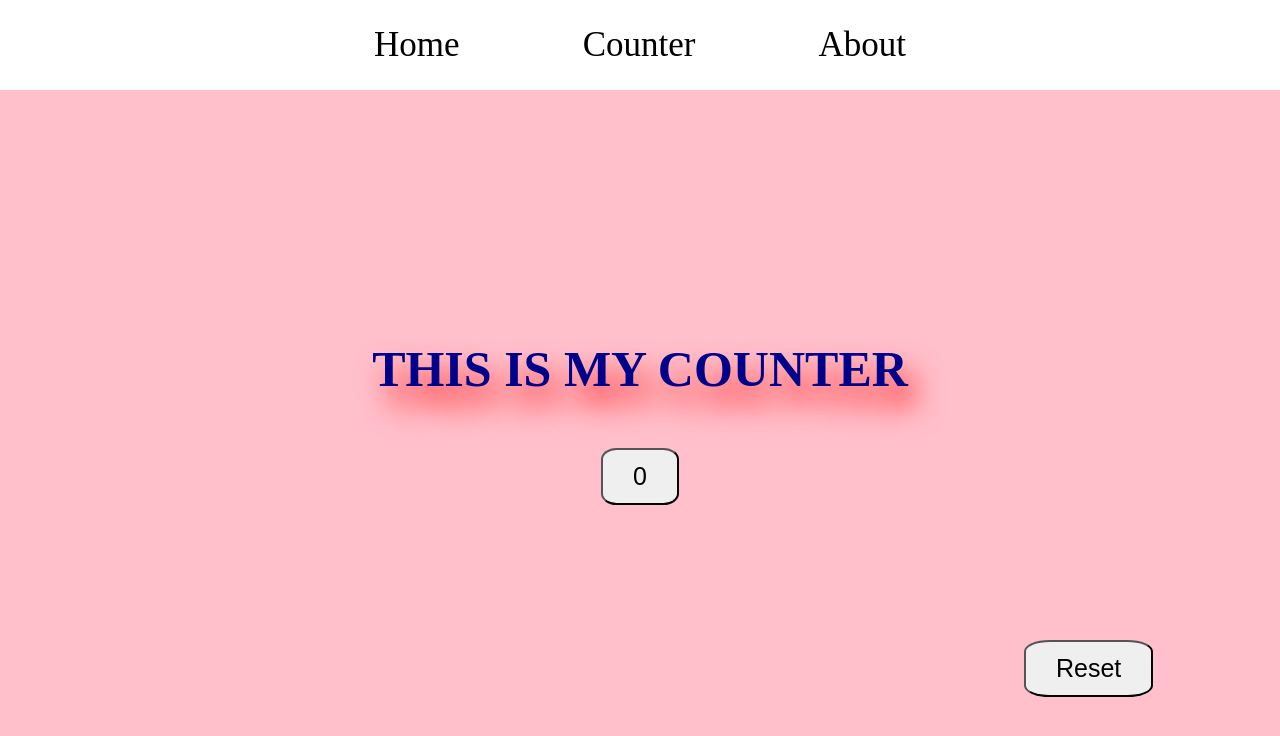
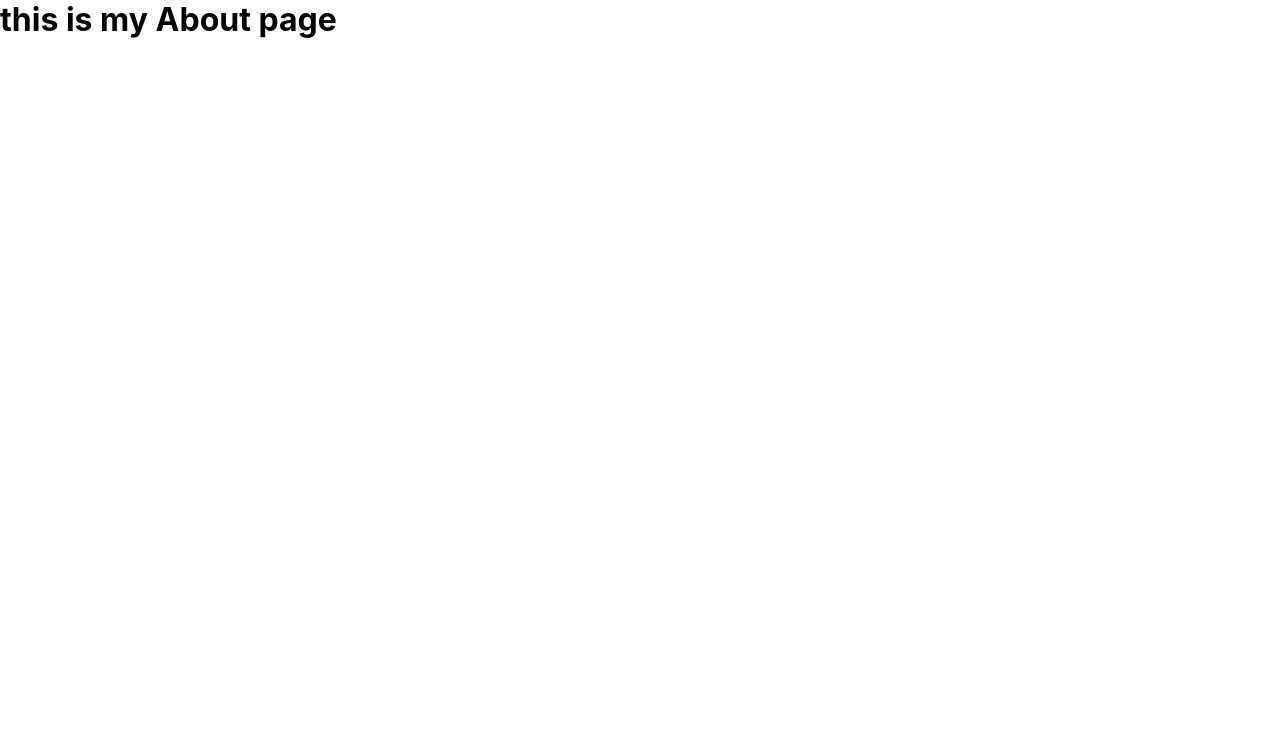
Before and after one commit to abdulmoiz65/React, a React (Create React App) app in the folder firstapplication/: page /about in a window 1280 px wide. Shown: the top 736 px of the page. Built offline with nearby package versions, Linux system fonts and the light colour scheme.

Commit message:
learn react router dom

```diff
--- a/firstapplication/package.json
+++ b/firstapplication/package.json
@@ -8,7 +8,8 @@
     "@testing-library/user-event": "^13.5.0",
     "react": "^18.3.1",
     "react-dom": "^18.3.1",
-    "react-scripts": "5.0.1",
+    "react-router-dom": "^6.23.1",
+    "react-scripts": "^5.0.1",
     "web-vitals": "^2.1.4"
   },
   "scripts": {
--- a/firstapplication/src/App.jsx
+++ b/firstapplication/src/App.jsx
@@ -1,21 +1,27 @@
 import React from "react";
+import { Routes , Route} from "react-router-dom";
 import "./App.css";
-
 import "./project.css";
+import Home from "./Components/home";
+import About from "./Components/About";
 import Header from "./Components/header";
 import Counter from "./Components/counter";
 
+function App() {
 
-function App(){
 
-   return(
-    <>
-    <div className="Main">
-    <Header />
-    <Counter />
-    </div>
-    </>
+    return (
+        <>
+        <Routes>
 
-   );
+        <Route path="" element = {<Header />} />
+        <Route path="/Home" element = {<Home />} />
+        <Route path="/about" element = {<About />} />
+        <Route path="/counter" element = {<Counter />} />
+
+        </Routes>
+        </>
+    );
 }
+
 export default App;
--- /dev/null
+++ b/firstapplication/src/Components/About.jsx
@@ -0,0 +1,10 @@
+import React from "react";
+
+function About()
+{
+    return(
+        <h1>this is my About page</h1>
+    )
+}
+
+export default About;
--- a/firstapplication/src/Components/header.js
+++ /dev/null
@@ -1,17 +0,0 @@
-import React from "react";
-import "../project.css";
-
-function Header() {
-    return(
-       <div className="myheader">
-            <ul>
-                <li>Home</li>
-                <li>Counter</li>
-                <li>About</li>
-            </ul>
-       </div>
-    );
-
-}
-
-export default Header;
--- /dev/null
+++ b/firstapplication/src/Components/header.jsx
@@ -0,0 +1,18 @@
+import React from "react";
+import { Link } from "react-router-dom";
+import "../project.css";
+
+function Header() {
+    return(
+       <div className="myheader">
+            <ul>
+               <Link to="/home"> <li>Home</li> </Link>
+               <Link to="/counter"> <li>Counter</li></Link>
+               <Link to="/about"> <li>About</li> </Link>
+            </ul>
+       </div>
+    );
+
+}
+
+export default Header;
--- /dev/null
+++ b/firstapplication/src/Components/home.jsx
@@ -0,0 +1,10 @@
+import React from "react";
+
+function Home()
+{
+    return(
+        <h1>this is my home page</h1>
+    )
+}
+
+export default Home;
--- a/firstapplication/src/index.js
+++ b/firstapplication/src/index.js
@@ -1,21 +1,17 @@
 import React from 'react';
-import ReactDOM from 'react-dom';
+import ReactDOM from 'react-dom/client'; // Import from "react-dom/client" instead of "react-dom"
+import {
+  BrowserRouter,
 
-import App from "./App.jsx"
+} from "react-router-dom";
 
 
+import App from './App';
 
-ReactDOM.render(
+const root = ReactDOM.createRoot(document.getElementById('root'));
+root.render(
+  <BrowserRouter>
+    <App />
+  </BrowserRouter>
 
-<>
-<App />
-</>,
-
-  document.getElementById('root')
 );
-
-
-
-// If you want to start measuring performance in your app, pass a function
-// to log results (for example: reportWebVitals(console.log))
-// or send to an analytics endpoint. Learn more: https://bit.ly/CRA-vitals
```
Also changed, not shown: firstapplication/src/Components/counter.jsx (renamed from firstapplication/src/Components/counter.js), 1 other file (tests, documents, lock files or other folders).
